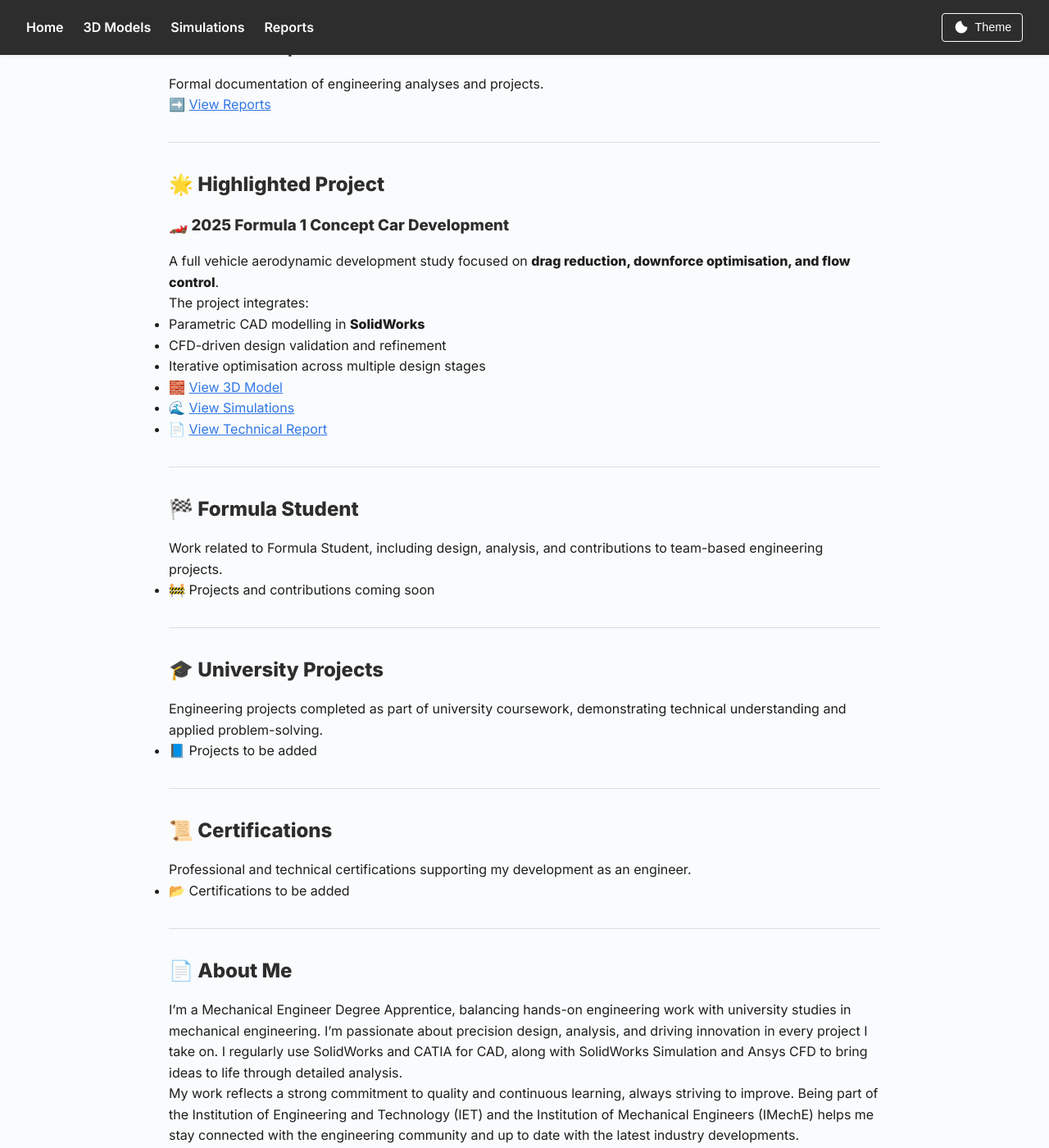
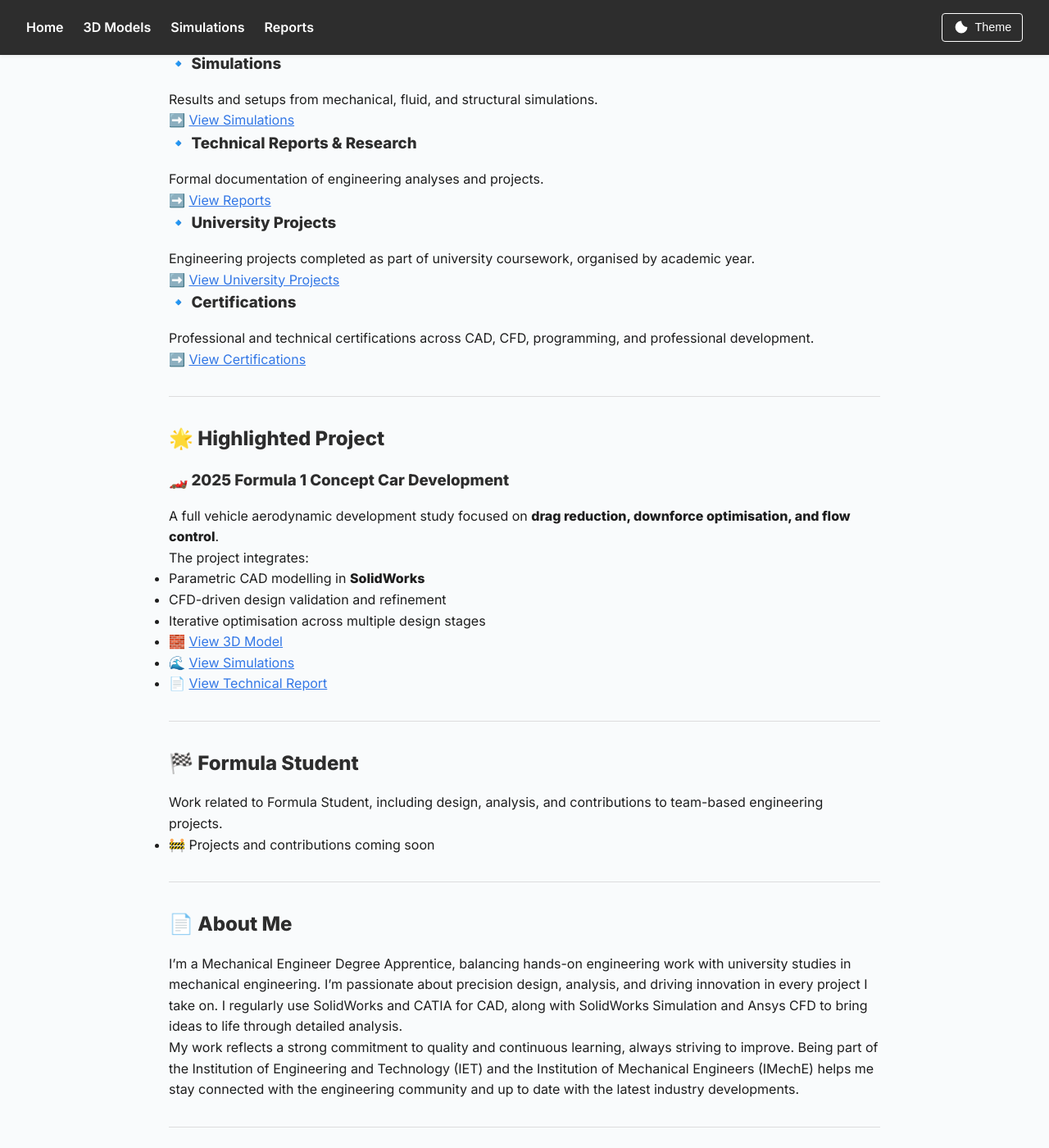
Before and after one commit to tob-mas/engineeringportfolio, a Jekyll site: the page built from index.md, in a window 1280 px wide and 1400 px high, scrolled down 503 px. Shown: the whole window at 82% size. Built offline with Jekyll 4.4.1, drawn with Linux system fonts in a browser that asks for light colours; our own code applies the rules of GitHub Pages for plain Markdown files; some of the changed text lies outside the part shown.

Commit message:
Update index.md

```diff
--- a/index.md
+++ b/index.md
@@ -1,3 +1,4 @@
+
 ---
 layout: default
 title: Home
@@ -5,7 +6,7 @@ title: Home
 
 # 👷‍♂️ Engineering Portfolio
 
-Welcome to my engineering portfolio. This website showcases my work in **3D Modeling**, **Simulations**, and **Technical Reports & Research**, developed throughout my academic and professional journey.
+Welcome to my engineering portfolio. This website showcases my work in **3D Modeling**, **Simulations**, **Technical Reports & Research**, **University Projects**, and **Certifications** — developed throughout my academic and professional journey.
 
 ---
 
@@ -26,11 +27,19 @@ Results and setups from mechanical, fluid, and structural simulations.
 Formal documentation of engineering analyses and projects.
 ➡️ [View Reports](reports)
 
+### 🔹 University Projects
+
+Engineering projects completed as part of university coursework, organised by academic year.
+➡️ [View University Projects](university_projects)
+
+### 🔹 Certifications
+
+Professional and technical certifications across CAD, CFD, programming, and professional development.
+➡️ [View Certifications](certifications)
+
 ---
 
-
 ## 🌟 Highlighted Project
-
 
 ### 🏎️ 2025 Formula 1 Concept Car Development
 
@@ -55,27 +64,10 @@ Work related to Formula Student, including design, analysis, and contributions t
 
 ---
 
-## 🎓 University Projects
-
-Engineering projects completed as part of university coursework, demonstrating technical understanding and applied problem-solving.
-
-- 📘 Projects to be added
-
----
-
-## 📜 Certifications
-
-Professional and technical certifications supporting my development as an engineer.
-
-- 📂 Certifications to be added
-
----
-
 ## 📄 About Me
 
-I’m a Mechanical Engineer Degree Apprentice, balancing hands-on engineering work with university studies in mechanical engineering. I’m passionate about precision design, analysis, and driving innovation in every project I take on. I regularly use SolidWorks and CATIA for CAD, along with SolidWorks Simulation and Ansys CFD to bring ideas to life through detailed analysis.
+I'm a Mechanical Engineer Degree Apprentice, balancing hands-on engineering work with university studies in mechanical engineering. I'm passionate about precision design, analysis, and driving innovation in every project I take on. I regularly use SolidWorks and CATIA for CAD, along with SolidWorks Simulation and Ansys CFD to bring ideas to life through detailed analysis.
 
 My work reflects a strong commitment to quality and continuous learning, always striving to improve. Being part of the Institution of Engineering and Technology (IET) and the Institution of Mechanical Engineers (IMechE) helps me stay connected with the engineering community and up to date with the latest industry developments.
 
-
 ---
```
